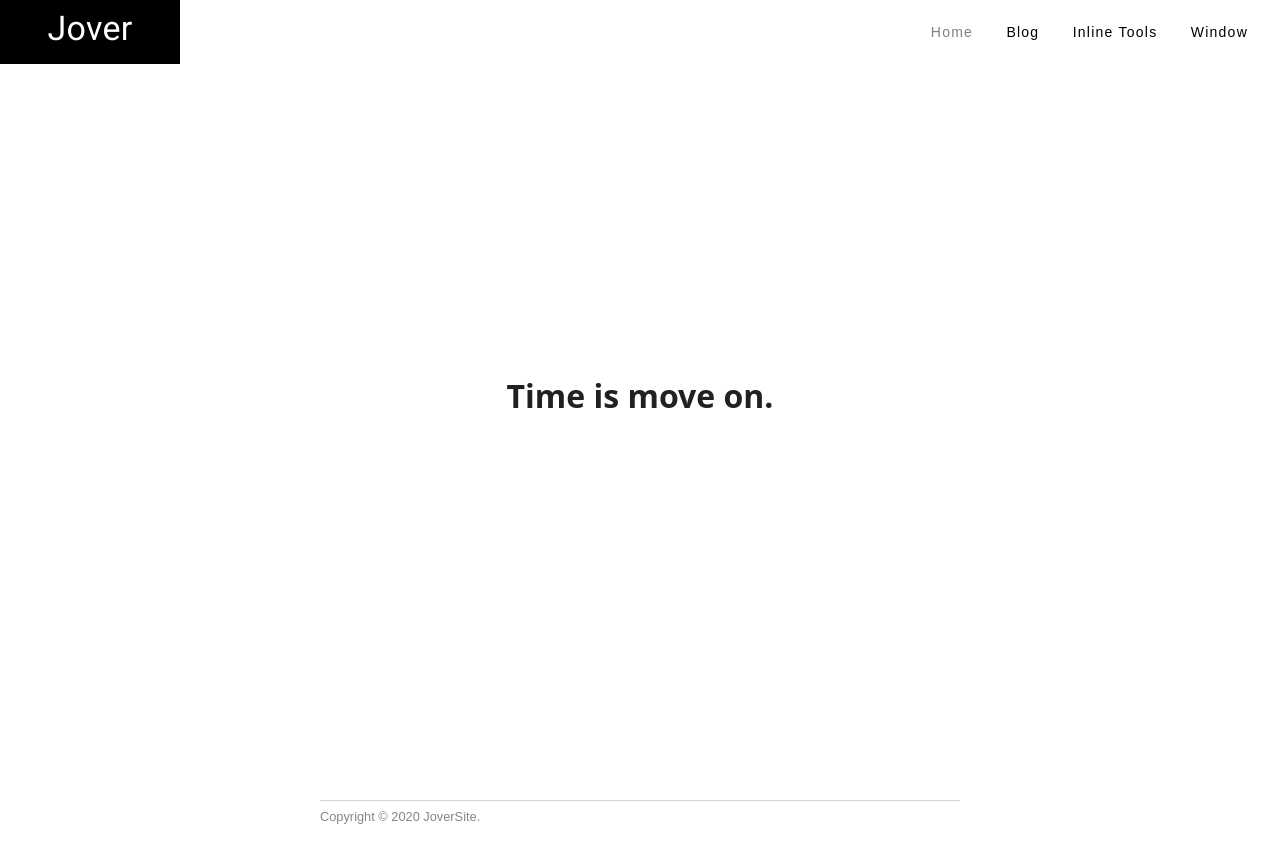
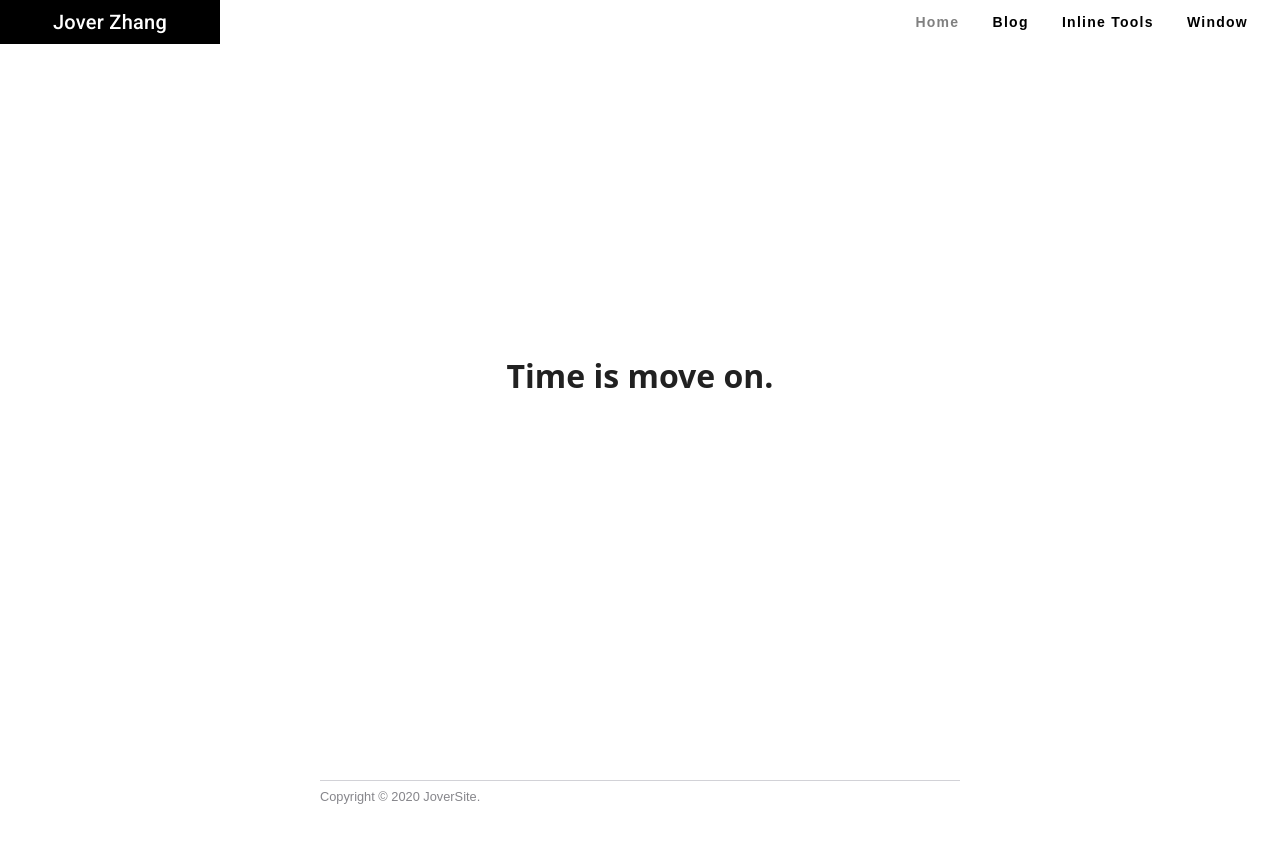
Before and after one commit to JoverSite/web-front, a Vue app: page / in a window 1280 px wide. Built offline with nearby package versions, Linux system fonts and the light colour scheme.

Commit message:
refactor(App): update toolbar.

```diff
--- a/src/App.vue
+++ b/src/App.vue
@@ -3,11 +3,12 @@
     <v-app-bar
       class="toolbar"
       color="white"
+      height="44px"
       app
       flat
     >
       <v-toolbar-title
-        class="toolbar__title display-1 black white--text"
+        class="toolbar__title title black white--text"
         v-text="titleName"
         @click="() => goRouter('Home')"
       />
@@ -18,7 +19,7 @@
         <v-btn
           v-for="btn in navigateBtns"
           :key="btn.text"
-          class="text--secondary"
+          class="toolbar__btn text--secondary"
           :class="{'toolbar__btn--activate': btn.isActive}"
           color="white"
           :disabled="btn.isActive"
@@ -38,12 +39,11 @@
 </template>
 
 <script lang="ts">
-import Vue from 'vue'
-import { Component, Watch } from 'vue-property-decorator'
+import { Vue, Component, Watch } from 'vue-property-decorator'
 
-@Component({})
+@Component
 export default class App extends Vue {
-  titleName = 'Jover'
+  titleName = 'Jover Zhang'
 
   navigateBtns: Array<NavigateBtn> = []
 
@@ -92,21 +92,22 @@ export default class App extends Vue {
   }
 
   .toolbar__title {
-    font-family: "Noto Sans", "sans-serif", "微软雅黑";
     display: flex;
     align-items: center;
     justify-content: center;
-    margin-top: -8px;
     margin-left: -16px;
-    height: 72px; // todo: auto calculus.
-    width: 180px;
+    height: 44px;
+    width: 220px;
     text-align: center;
     cursor: pointer;
-    user-select: none;
   }
 
-  .toolbar__btn--activate div {
-    color: grey !important;
+  .toolbar__btn {
+    font-weight: 600;
+
+    &--activate div {
+      color: grey !important;
+    }
   }
 
 }
```
